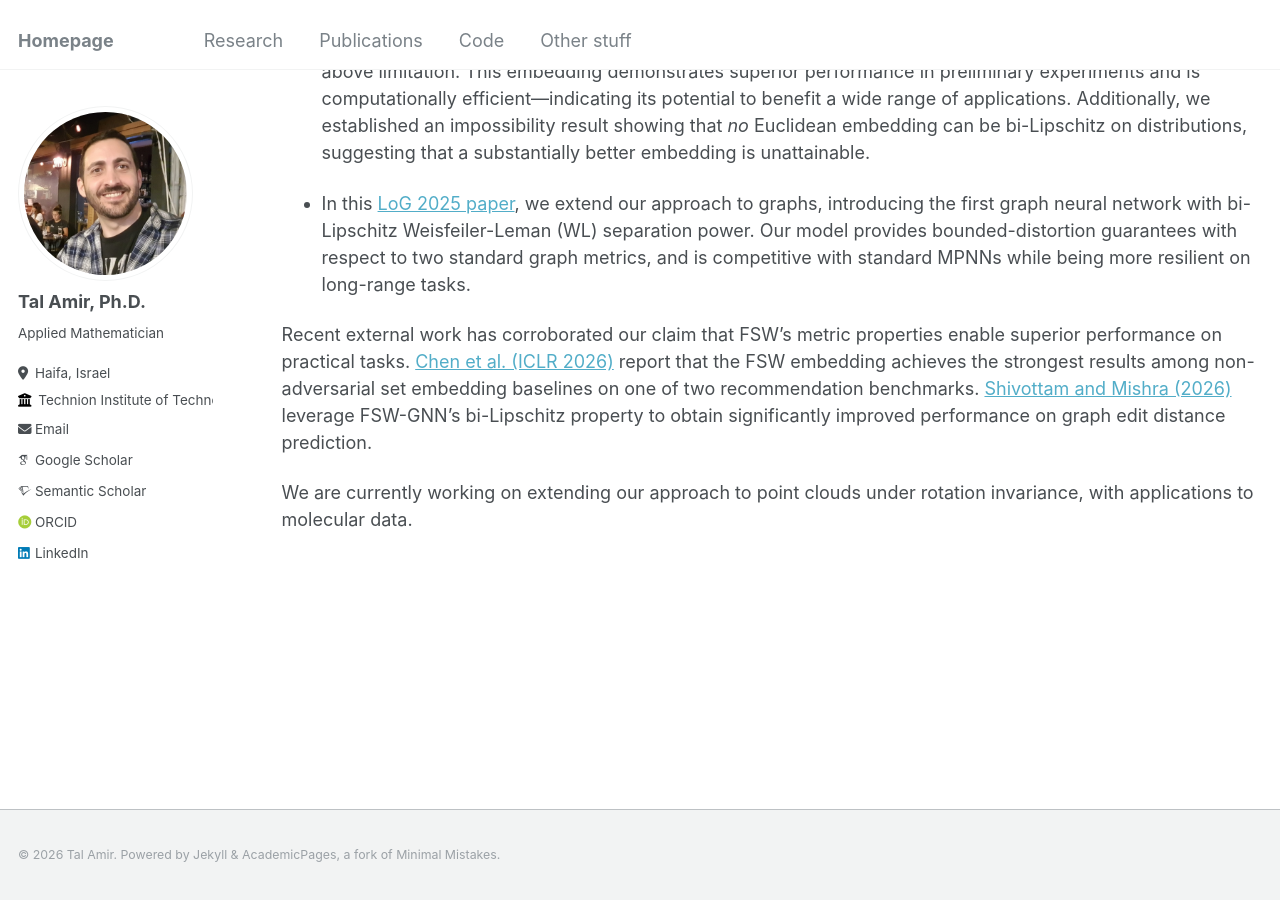
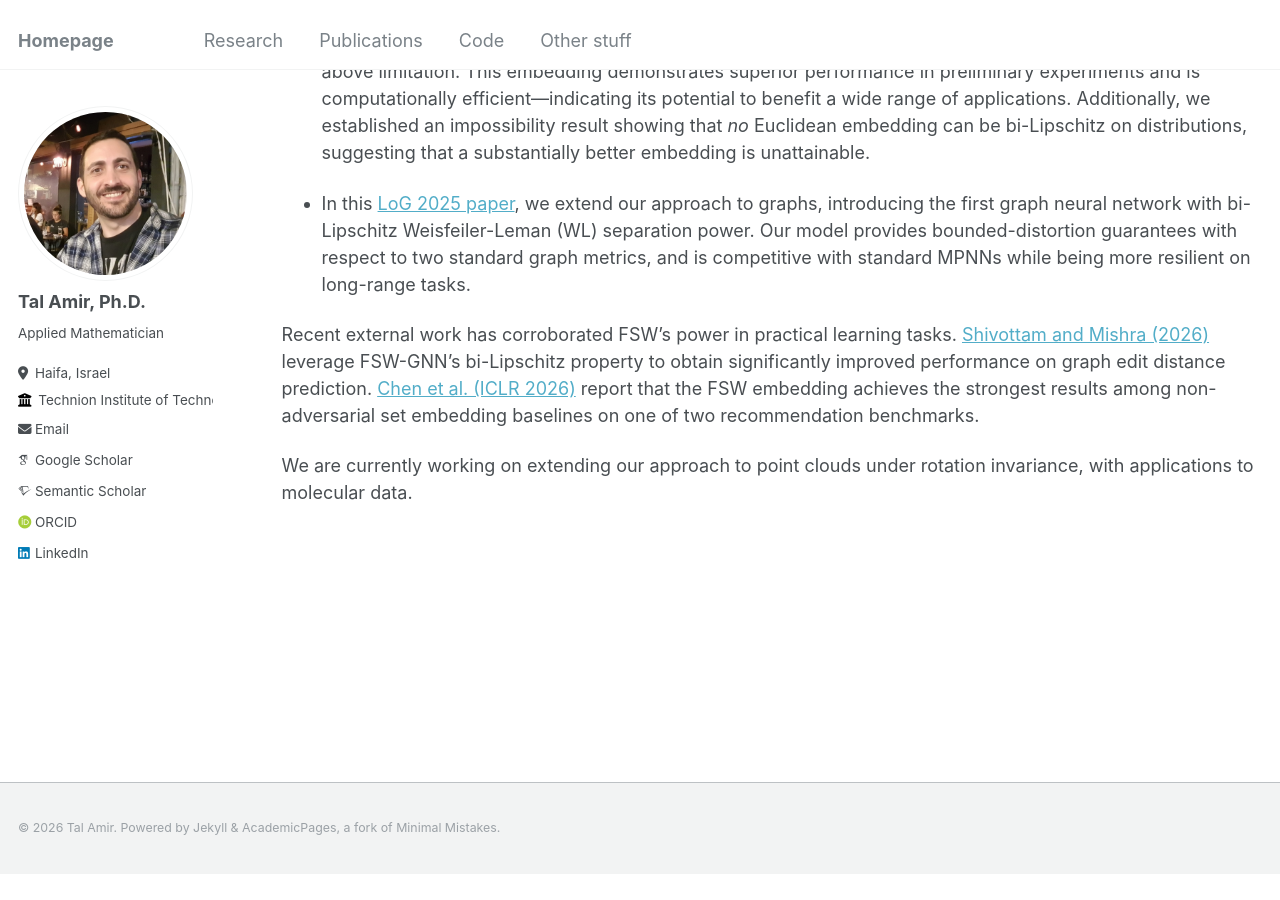
Before and after one commit to tal-amir/tal-amir.github.io, a Jekyll site: the page built from _pages/research.md, in a window 1280 px wide and 900 px high, scrolled down 983 px. Built offline with Jekyll 4.4.1, drawn with Linux system fonts in a browser that asks for light colours; some web fonts are replaced; after the commit the page ends 1856 px from its top, so only the background shows below that.

```diff
--- a/_pages/research.md
+++ b/_pages/research.md
@@ -28,6 +28,6 @@
 
 - In this [LoG 2025 paper](https://tal-amir.github.io/publication/2024-10%20FSWGNN), we extend our approach to graphs, introducing the first graph neural network with bi-Lipschitz Weisfeiler-Leman (WL) separation power. Our model provides bounded-distortion guarantees with respect to two standard graph metrics, and is competitive with standard MPNNs while being more resilient on long-range tasks.
 
-Recent external work has corroborated our claim that FSW's metric properties enable superior performance on practical tasks. [Chen et al. (ICLR 2026)](https://openreview.net/forum?id=13r06yROEZ) report that the FSW embedding achieves the strongest results among non-adversarial set embedding baselines on one of two recommendation benchmarks. [Shivottam and Mishra (2026)](https://arxiv.org/abs/2605.06588) leverage FSW-GNN's bi-Lipschitz property to obtain significantly improved performance on graph edit distance prediction.
+Recent external work has corroborated FSW's power in practical learning tasks. [Shivottam and Mishra (2026)](https://arxiv.org/abs/2605.06588) leverage FSW-GNN's bi-Lipschitz property to obtain significantly improved performance on graph edit distance prediction. [Chen et al. (ICLR 2026)](https://openreview.net/forum?id=13r06yROEZ) report that the FSW embedding achieves the strongest results among non-adversarial set embedding baselines on one of two recommendation benchmarks.
 
 We are currently working on extending our approach to point clouds under rotation invariance, with applications to molecular data.
```
